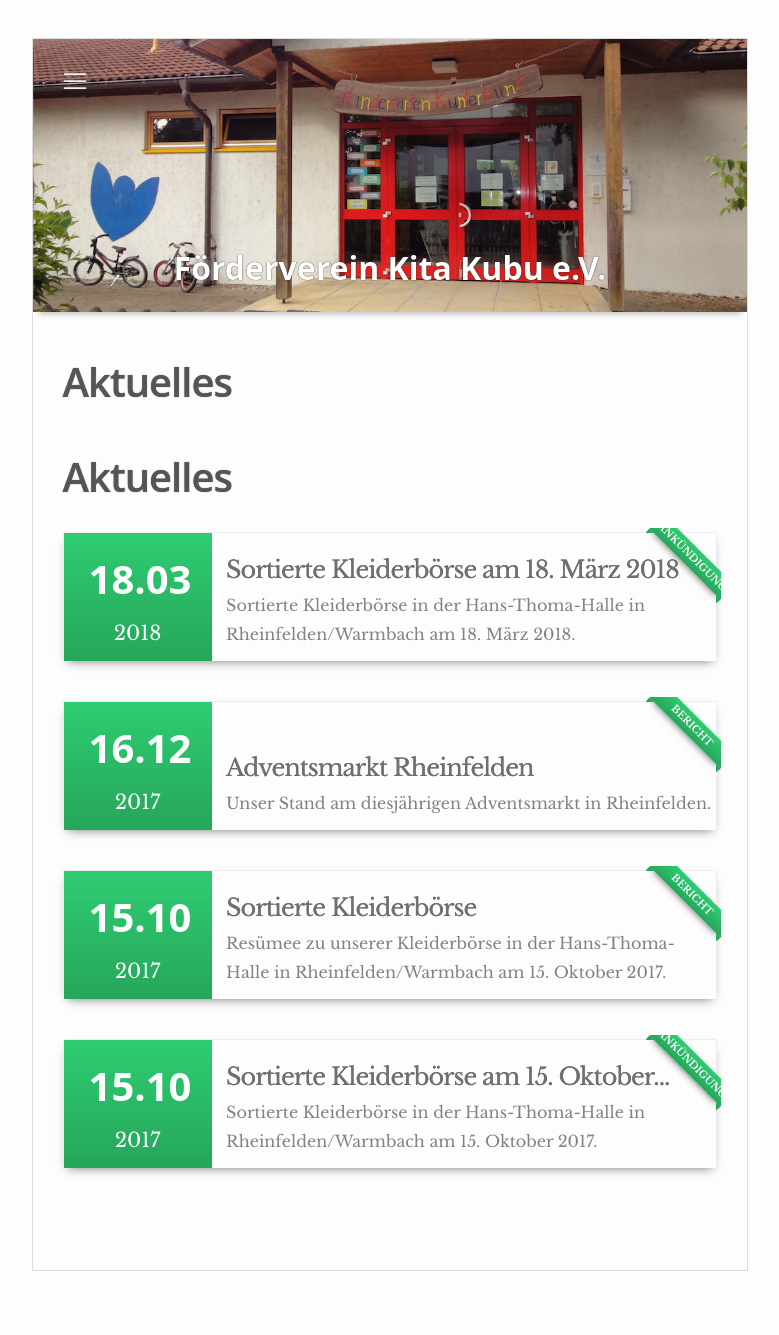
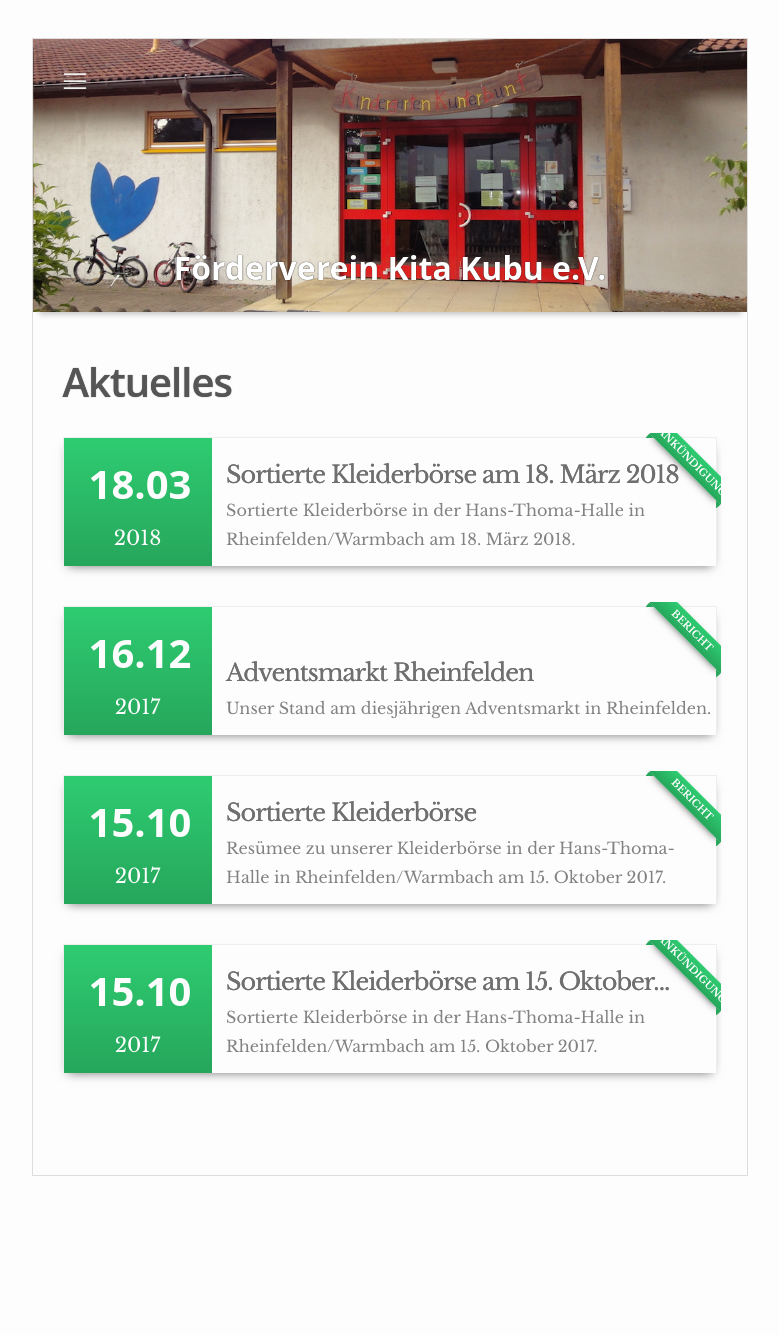
Before and after one commit to fv-kubu/fv-kubu, a Jekyll site: the page built from _pages/aktuelles.html, in a window 1280 px wide. Shown: the whole page, without its empty margins (250-1029 px from the left). Built offline with Jekyll 4.4.1, drawn with Linux system fonts in a browser that asks for light colours; after the commit the page ends 1240 px from its top, so only the background shows below that.

Commit message:
test: Überschrift von "Aktuelles" entfernt

```diff
--- a/_pages/aktuelles.html
+++ b/_pages/aktuelles.html
@@ -6,7 +6,7 @@ show-in-menu: yes
 active: active
 ---
 
-<h1 class="page-title">Aktuelles</h1>
+<!-- <h1 class="page-title">Aktuelles</h1> -->
 <div class="home">
 <div class="post-list">
 {% for post in site.posts %}
```
